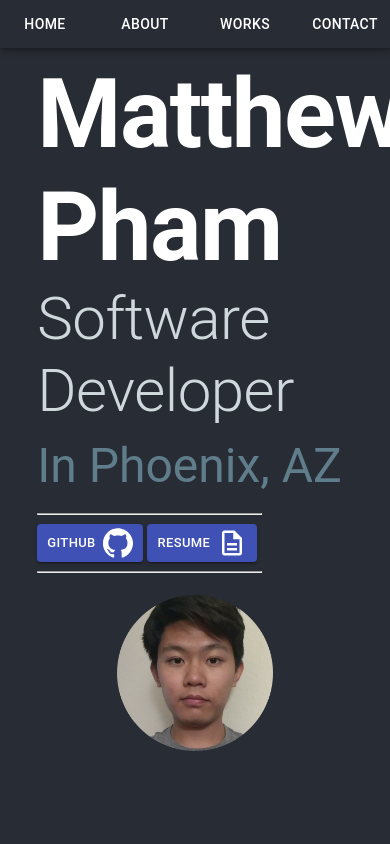
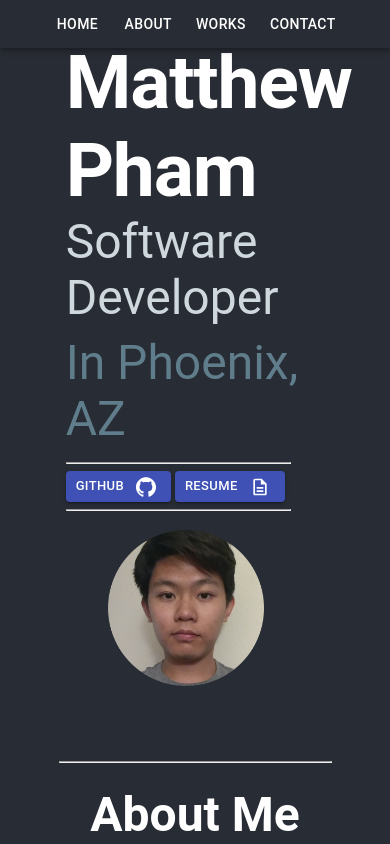
Before and after one commit to MatthewThePham/React-Resume, a React (Create React App) app in the folder client/: page / in a window 390 px wide. Shown: the top 844 px of the page. Built offline with nearby package versions, Linux system fonts and the light colour scheme; no server answers.

Commit message:
Optimized website better for mobile

```diff
--- a/client/src/App.js
+++ b/client/src/App.js
@@ -95,19 +95,19 @@ class App extends Component{
                 centered
               >
                 <Grow in={true} timeout={3000}>
-                  <Tab label="Home" style={{ minWidth: 100}}/>
+                  <Tab label="Home" style={{ minWidth: 70}}/>
                 </Grow>
 
                 <Grow in={true} timeout={3500}>
-                  <Tab label="About" style={{minWidth: 100}}/>
+                  <Tab label="About" style={{minWidth: 70}}/>
                 </Grow>
 
                 <Grow in={true} timeout={4000}>
-                  <Tab label="Works" style={{minWidth: 100}}/>
+                  <Tab label="Works" style={{minWidth: 70}}/>
                 </Grow>
 
                 <Grow in={true} timeout={4500}>
-                  <Tab label="Contact" style={{minWidth: 100}}/>
+                  <Tab label="Contact" style={{minWidth: 70}}/>
                 </Grow>
 
               </Tabs>
--- a/client/src/components/AboutPage.js
+++ b/client/src/components/AboutPage.js
@@ -11,6 +11,7 @@ import Card from '@material-ui/core/Card';
 import CardContent from '@material-ui/core/CardContent';
 
 import Zoom from 'react-reveal/Zoom'; // Importing Zoom effect
+import Fade from 'react-reveal/Fade'; // Importing Zoom effect
 
 
 class AboutPage extends Component{
@@ -20,11 +21,10 @@ class AboutPage extends Component{
             <div style={{backgroundColor: '#282c34'}}>
 
                 <Typography variant="h3" component="h2" style={{ paddingTop:"5%", color: 'white'}}  >
-                    <hr width="60%"></hr>
+                    <hr width="70%"></hr>
                     <b>About Me</b>
-                    <hr width="70%"></hr>
+                    <hr width="80%"></hr>
                 </Typography>
-
 
                 <Grid container justify = 'space-evenly' style={{paddingTop:"3%", paddingLeft:"15%",paddingRight:"15%", textAlign:"left"}}>
 
--- a/client/src/components/HomePage.css
+++ b/client/src/components/HomePage.css
@@ -4,19 +4,9 @@
 
 .App-logo {
   height: 40vmin;
-  pointer-events: none;
-  margin-bottom: 40px;
 }
 
 .App-header {
   background-color: #282c34;
-  overflow: hidden;
-  min-height: 100vh;
-  display: flex;
-  flex-direction: column;
-  align-items: center;
-  justify-content: center;
-  font-size: calc(10px + 2vmin);
   color: white;
-  margin: 0px;
 }
--- a/client/src/components/ProjectsPage.js
+++ b/client/src/components/ProjectsPage.js
@@ -10,15 +10,15 @@ class ProjectsPage extends Component{
 
     render(){
         return(
-            <div style={{ paddingTop:"10%", paddingBottom: "5%", backgroundColor: '#282c34'}}>
+            <div style={{ paddingTop:"10%", paddingBottom: "10%", backgroundColor: '#282c34'}}>
                 <Typography variant="h3" component="h2" style={{ color: 'white'}}  >
-                    <hr width="60%"></hr>
+                    <hr width="70%"></hr>
                     <b>Projects</b>
-                    <hr width="70%"></hr>
+                    <hr width="85%"></hr>
                 </Typography>
 
-                <Grid container justify = 'space-evenly' alignItems="stretch" style={{ paddingTop:"1%" ,paddingLeft:"2%", paddingRight:"2%",}}>
-                    <Grid item xs={5} md={3} style={{paddingBottom:"4%" }}>
+                <Grid container justify = 'space-evenly'style={{ paddingTop:"1%" ,paddingLeft:"2%", paddingRight:"2%",}}>
+                    <Grid item xs={7} md={3} style={{paddingBottom:"4%" }}>
                         <CardProj
                             imagePath="alexaLogo.png"
 
@@ -30,7 +30,7 @@ class ProjectsPage extends Component{
                         />
                     </Grid>
 
-                    <Grid item xs={5} md={3}style={{paddingBottom:"4%"}} >
+                    <Grid item xs={7} md={3}style={{paddingBottom:"4%"}} >
                         <CardProj
                             imagePath="reactLogo.svg"
 
@@ -42,7 +42,7 @@ class ProjectsPage extends Component{
                         />
                     </Grid>
 
-                    <Grid item xs={5} md={3}>
+                    <Grid item xs={7} md={3}>
                         <CardProj
                             imagePath="alexaLogo.png"
 
--- a/client/src/components/SignUpPage.js
+++ b/client/src/components/SignUpPage.js
@@ -41,7 +41,7 @@ const useStyles = makeStyles(theme => ({
     }
   },
   paper: {
-    paddingTop: theme.spacing(8),
+    paddingTop: theme.spacing(6),
     display: 'flex',
     flexDirection: 'column',
     alignItems: 'center',
--- a/client/src/components/githubButton.js
+++ b/client/src/components/githubButton.js
@@ -5,16 +5,15 @@ import Grow from '@material-ui/core/Grow';
 
 export default function githubButton(props){
     return(
-        <Grow in={true} timeout={2000}>
+        <Grow in={true} timeout={3500}>
             <Button
                 size='small'
                 color="primary"
                 variant="contained"
                 href={props.link}
-
                 >
                 GitHub  &nbsp;
-                < img src={logoImage} height="30" width="30" />
+                < img src={logoImage} height="20" width="30" />
             </Button>
         </Grow>
 
--- a/client/src/components/homePage.js
+++ b/client/src/components/homePage.js
@@ -18,11 +18,11 @@ class Homepage extends Component{
     render() {
         return (
           <header className="App-header">
-            <Grid container justify = 'center' style={{paddingTop:"10%",paddingBottom:"7%", paddingLeft:"24%",paddingRight:"11%", textAlign:"left"}}>
+            <Grid container justify = 'center' style={{paddingTop:"10%",paddingBottom:"7%", paddingLeft:"24%",paddingRight:"17%", textAlign:"left"}}>
                 <Grid item md>
 
                   <Fade in={true} timeout={2000}>
-                    <Typography variant="h1" style={{fontWeight:"bold" }}>
+                    <Typography variant="h1" style={{fontSize:75, fontWeight:"bold" }}>
                       Matthew
                       <br/>
                       Pham
@@ -30,7 +30,7 @@ class Homepage extends Component{
                   </Fade>
 
                   <Fade in={true} timeout={4500}>
-                    <Typography variant="h2"  style={{color: '#cfd8dc', paddingBottom:"3%"}}>
+                    <Typography variant="h3"  style={{color: '#cfd8dc', paddingBottom:"3%"}}>
                         Software Developer
                     </Typography>
                   </Fade>
@@ -47,7 +47,7 @@ class Homepage extends Component{
 
                   &nbsp;
 
-                  <Grow in={true} timeout={2000}>
+                  <Grow in={true} timeout={3500}>
                     <Button
                       size='small'
                       color="primary"
@@ -55,7 +55,7 @@ class Homepage extends Component{
                       href={'https://drive.google.com/file/d/1VlsMCqk9Q4rO6KLlNGOFVmUuDGfEkKss/view?usp=sharing'}
                       >
                       Resume  &nbsp;
-                      <DescriptionOutlinedIcon style={{ height:"30", width:"30"}}/>
+                      <DescriptionOutlinedIcon style={{ height:"20", width:"30"}}/>
                     </Button>
                   </Grow>
                   <hr width="225px" align="left"></hr>
@@ -63,7 +63,7 @@ class Homepage extends Component{
 
                 </Grid>
 
-              <Fade in={true} timeout={1500}>
+              <Fade in={true} timeout={2000}>
                 <Grid item md={6} style={{ paddingTop:"5%", paddingRight:"20%"}}>
                   <img src={logo} style={{align:"left"}} className="App-logo" alt="logo"/>
                 </Grid>
--- a/client/src/components/techDescrip.js
+++ b/client/src/components/techDescrip.js
@@ -12,7 +12,7 @@ export default function techDescrip(props) {
             <ArrowRight style={{color: '#607d8b'}} />
 
             <ListItemText
-                primary={<Typography variant="subtitle2" >{props.title}</Typography>}
+                primary={<Typography variant="subtitle2" ><b>{props.title}</b></Typography>}
             />
         </ListItem>
     )
```
Also changed, not shown: 1 other file (tests, documents, lock files or other folders).
